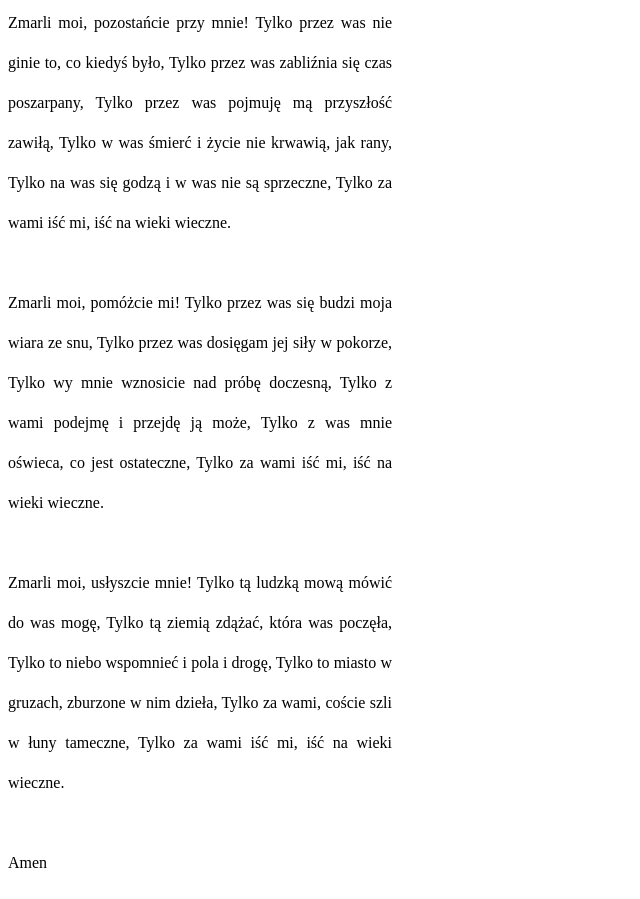
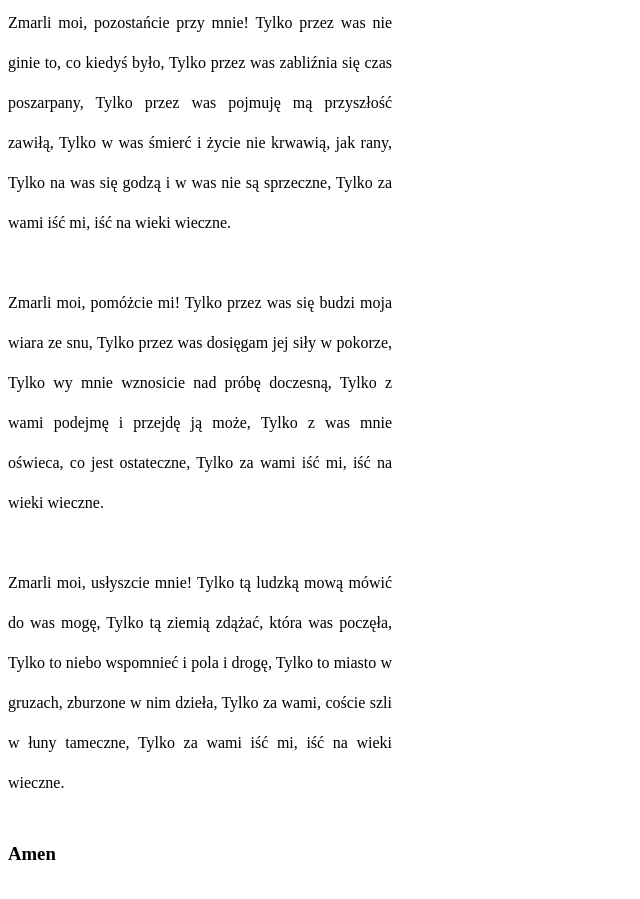
Before and after one commit to Lukasz-Sochacki/Learning-git-2, a plain HTML site: page index.html in a window 1280 px wide. Shown: the part 424-1323 px from the top of the page, without its empty margins (0-640 px from the left). Drawn offline with Linux system fonts and the light colour scheme.

Commit message:
Update HTML content

```diff
--- a/index.html
+++ b/index.html
@@ -43,7 +43,7 @@
         wieczne.</span
       >
 
-      Amen
+      <h3>Amen</h3>
     </p>
   </body>
 </html>
```
